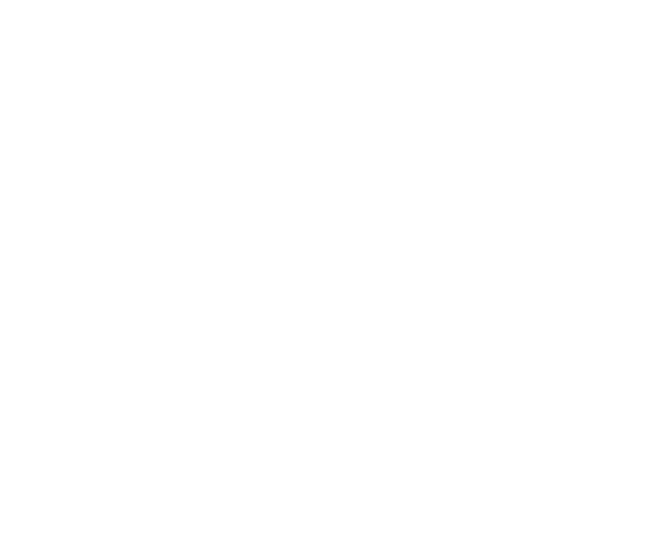
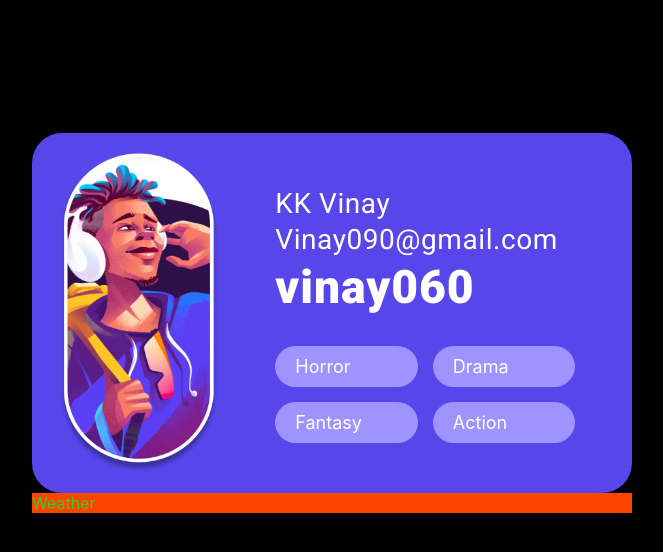
Before and after one commit to Ubais88/super_app_reactjs, a React (Create React App) app: page /profile in a window 1280 px wide. Before the commit this address had no page. Shown: the top 552 px of the page, without its empty margins (308-971 px from the left). Built offline with nearby package versions, Linux system fonts and the light colour scheme; a web font is replaced by a local one.

Commit message:
added user profile card

```diff
--- a/src/App.js
+++ b/src/App.js
@@ -1,8 +1,8 @@
 import { Route, Routes } from 'react-router-dom';
 import Register from './Components/RegisterPage/Register';
 import Home from './Components/HomePage/Home';
-import Page from './Components/thirdpage/Page';
 import "./App.css"
+import ProfilePage from './Components/ProfilePage/ProfilePage';
 
 const App = () => {
   return (
@@ -10,7 +10,7 @@
         <Routes>
           <Route path='/register' element={<Register/>} />
           <Route path='/' element={<Home/>} />
-          <Route path='/page' element={<Page/>} />
+          <Route path='/profile' element={<ProfilePage/>} />
         </Routes>
     </div>
   );
--- a/src/Components/HomePage/Home.jsx
+++ b/src/Components/HomePage/Home.jsx
@@ -2,7 +2,6 @@
 import { useNavigate } from 'react-router-dom';
 import Items from "./DataSet"
 import HomeStyle from "./HomePage.module.scss"
-import RegisterStyle from "../RegisterPage/Register.module.scss"
 import Button from '../Common/Button';
 import WarningImg from "../../Assets/warning.png"
 
@@ -43,7 +42,7 @@
     }
     else{
       localStorage.setItem("selected", selected);
-      navigate("/page")
+      navigate("/profile")
     }
   }
 
--- a/src/Components/HomePage/HomePage.module.scss
+++ b/src/Components/HomePage/HomePage.module.scss
@@ -148,10 +148,11 @@
     display: flex;
     align-items: center;
     justify-content: center;
-    color: #FF0000;
+
 
     >.warningmsg{
         margin: 0;
+        color: #FF0000;
         font-family: Roboto;
         font-size: 20px;
         font-weight: 400;
--- /dev/null
+++ b/src/Components/ProfilePage/News.jsx
@@ -0,0 +1,9 @@
+import React from 'react'
+
+const News = () => {
+  return (
+    <div>News</div>
+  )
+}
+
+export default News
--- /dev/null
+++ b/src/Components/ProfilePage/Profile.jsx
@@ -0,0 +1,32 @@
+import React from 'react';
+import Style from './StyleProfile.module.scss'
+import Image from "../../Assets/image 14.png"
+
+
+const Profile = () => {
+  return (
+    <div className={Style.main}>
+      <div className={Style.left}>
+        <img src={Image} alt="Profile Image" className={Style.img} />
+      </div>
+      <div className={Style.right}>
+        <div className={Style.textcontainer}>
+          <p className={Style.name}>KK Vinay</p>
+          <p className={Style.email}>Vinay090@gmail.com</p>
+          <h2 className={Style.username}>vinay060</h2>
+        </div>
+        <div className={Style.scroll}>
+          <div className={Style.tagcontainer}>
+            <span className={Style.tags}>Horror</span>
+            <span className={Style.tags}>Drama</span>
+            <span className={Style.tags}>Fantasy</span>
+            <span className={Style.tags}>Action</span>
+            <span className={Style.tags}>Action</span>
+          </div>
+        </div>
+      </div>
+    </div>
+  )
+}
+
+export default Profile
--- /dev/null
+++ b/src/Components/ProfilePage/ProfilePage.jsx
@@ -0,0 +1,28 @@
+import React from 'react'
+import Profile from './Profile'
+import Weather from './Weather'
+import News from './News.jsx'
+import Style from "./ProfilePage.module.scss"
+
+
+const ProfilePage = () => {
+  return (
+    <div className={Style.main}>
+    <div className={Style.left}>
+      <div className={Style.profile}>
+          <Profile/>
+      </div>
+      <div className={Style.weather}>
+        <Weather/>
+      </div>
+    </div>
+    <div className={Style.right}>
+      <div>
+        <News/>
+      </div>
+    </div>
+    </div>
+  )
+}
+
+export default ProfilePage
--- /dev/null
+++ b/src/Components/ProfilePage/ProfilePage.module.scss
@@ -0,0 +1,14 @@
+.main{
+    height: 100vh;
+    width: 100vw;
+    display: flex;
+    flex-direction: column;
+    align-items: center;
+    justify-content: space-evenly;
+}
+
+// .profile{
+//     width: 500px;
+//     height: 40vh;
+//     object-fit: contain;
+// }
--- /dev/null
+++ b/src/Components/ProfilePage/StyleProfile.module.scss
@@ -0,0 +1,87 @@
+::-webkit-scrollbar {
+    width: 0.1em; /* Set the width of the scrollbar to a very small value */
+  }
+
+  ::-webkit-scrollbar-thumb {
+    background-color: transparent; /* Hide the thumb (dragging part) of the scrollbar */
+  }
+
+
+
+
+.main{
+    height: 360px;
+    width: 600px;
+    color: white;
+    display: flex;
+    align-items: center;
+    justify-content: space-evenly;
+    border-radius: 30px;
+    background-color:#5746EA;
+    margin: 0;
+
+
+    >.left{
+        margin: 0px 0 0 -30px;
+        display: flex;
+        align-items: center;
+        justify-content: center;
+
+        >.img{
+            width: 160px;
+            height: 320px;
+        }
+    }
+
+    >.right{
+        display: flex;
+        flex-direction: column;
+        align-items: flex-start;
+        justify-content: space-between;
+        gap: 2rem;
+        margin-bottom: -1rem;
+
+        >.textcontainer{
+            display: flex;
+            flex-direction: column;
+            gap: 0.2rem;
+
+            >.name,.email,.tags{
+                font-weight: 400;
+            }
+            >.name,.email,.username,.tags{
+                font-family: Roboto;
+                letter-spacing: 0.02em;
+                margin: 0;
+            }
+
+            >.name,.email{
+                font-size: 28px;
+            }
+
+            >.username{
+                font-size: 2.9rem;
+            }
+        }
+
+        >.scroll{
+            overflow: auto;
+            height: 110px;
+
+            >.tagcontainer{
+                display: grid;
+                height: 15px;
+                width: 300px;
+                grid-template-columns: repeat(2, 1fr);
+                gap: 15px;
+
+                >.tags{
+                    background-color: #9F94FF;
+                    border-radius: 30px;
+                    font-size: 18px;
+                    padding: 10px 10px 10px 20px;
+                }
+            }
+        }
+    }
+}
--- /dev/null
+++ b/src/Components/ProfilePage/Weather.jsx
@@ -0,0 +1,10 @@
+import React from 'react'
+import Style from "./Weather.module.scss"
+
+const Weather = () => {
+  return (
+    <div className={Style.main}>Weather</div>
+  )
+}
+
+export default Weather
--- /dev/null
+++ b/src/Components/ProfilePage/Weather.module.scss
@@ -0,0 +1,4 @@
+.main{
+    background-color: orangered;
+    color: limegreen;
+}
--- a/src/Components/RegisterPage/Register.module.scss
+++ b/src/Components/RegisterPage/Register.module.scss
@@ -137,7 +137,7 @@
     }
 }
 
-span{
+.errors{
     height: 10px;
     font-family: Inter;
     font-size: 15px;
--- a/src/Components/thirdpage/Page.jsx
+++ /dev/null
@@ -1,11 +0,0 @@
-import React from 'react'
-
-const Page = () => {
-  return (
-    <div style={{color:"red", height:"100vh"}}>
-        <h1>Hello</h1>
-    </div>
-  )
-}
-
-export default Page
```
Also changed, not shown: src/Assets/image 14.png (added), src/Assets/image 15.png (added).
